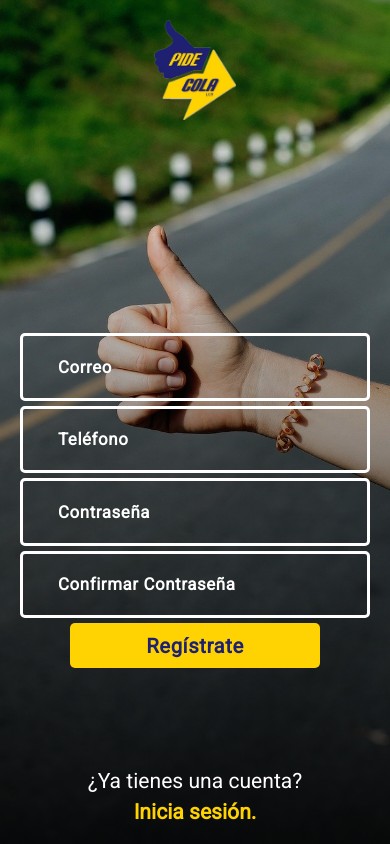
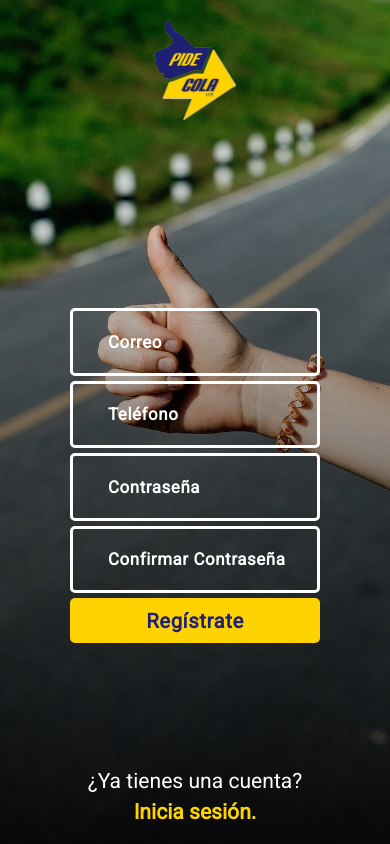
Before and after one commit to gnus19/pidecola3.0-front, a React (Create React App) app: page /register in a window 390 px wide. Built offline with nearby package versions, Linux system fonts and the light colour scheme.

Commit message:
Detalles de diseño de login/register

```diff
--- a/src/components/form-register/FormRegister.css
+++ b/src/components/form-register/FormRegister.css
@@ -49,7 +49,7 @@
 
 .responseError {
   color: white;
-  background-color: #FF5252;
+  background-color: #ff5252;
   padding: 8px;
   border-radius: 5px;
   font-weight: 500;
@@ -128,7 +128,7 @@
 
 @media (max-width: 400px) {
   .FormRegister .Form {
-    margin-top: 100px;
+    margin-top: 50px;
   }
   .Container-Img {
     margin-top: 20px;
--- a/src/components/imput-sign/ImputSign.css
+++ b/src/components/imput-sign/ImputSign.css
@@ -41,8 +41,15 @@
   }
 }
 
-@media (max-width: 320px) {
+@media (max-width: 400px) {
   .InputSign {
-    width: 300px;
+    width: 250px;
   }
 }
+
+/*iPad Pro*/
+@media (width: 1024px) and (height: 768px) {
+  .InputSign {
+    width: 350px;
+  }
+}
```
